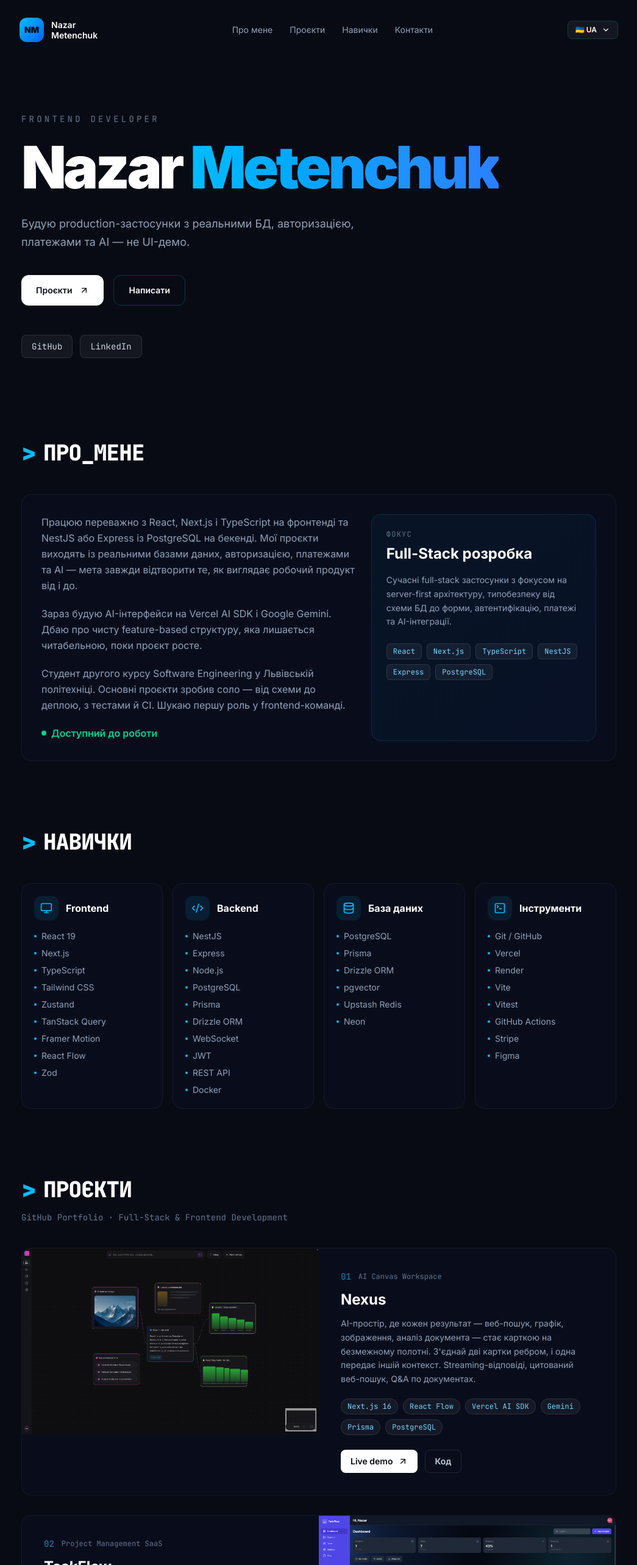
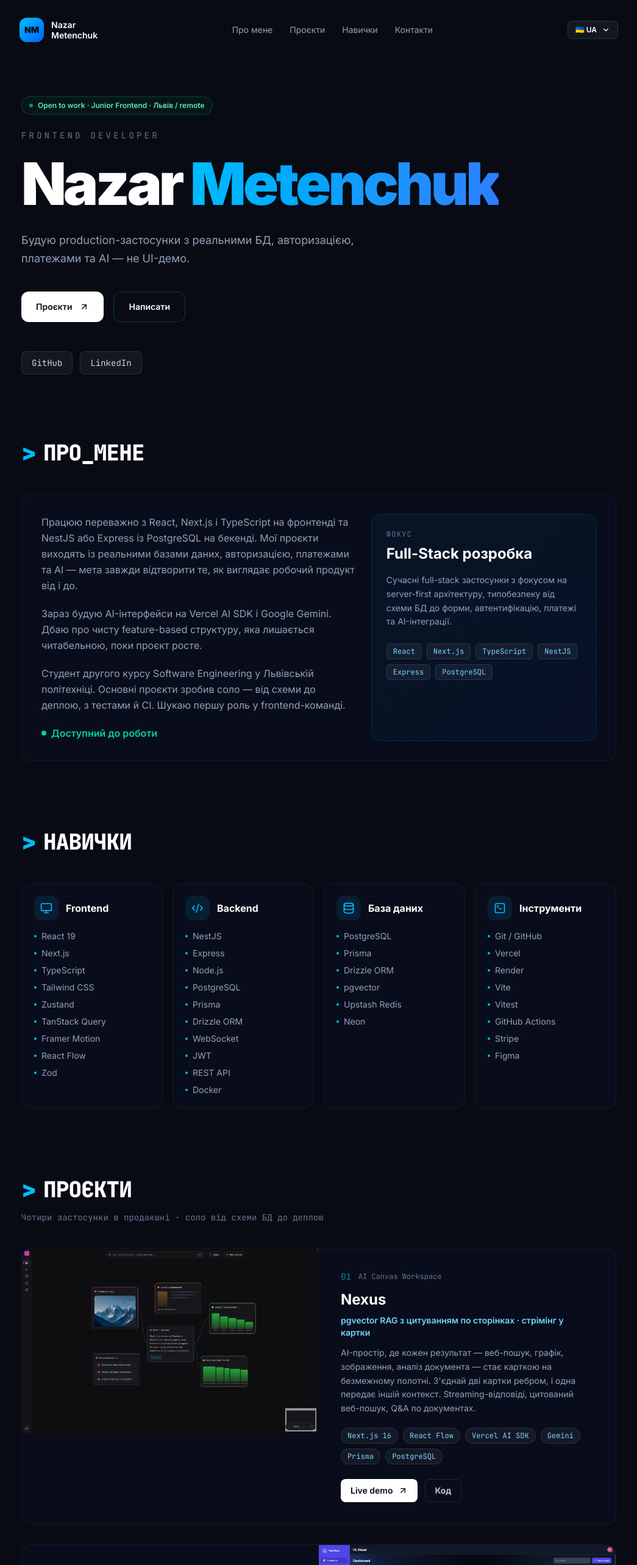
Before and after one commit to Metenchuk/portfolio, a Next.js app: page / in a window 1280 px wide. Shown: the top 2566 px of the page at 61% size, without its empty margins (117-1162 px from the left). Built offline with nearby package versions, Linux system fonts and the light colour scheme.

Commit message:
feat: improve hero badge, adjust projects impact and fix text copy

```diff
--- a/app/page.tsx
+++ b/app/page.tsx
@@ -5,14 +5,11 @@ import { motion } from "framer-motion";
 import { ArrowUpRight, Monitor, Code2, Database, TerminalSquare, ChevronDown } from "lucide-react";
 import Image from "next/image";
 
-/* ------------------------------------------------------------------ */
-/*  i18n content                                                      */
-/* ------------------------------------------------------------------ */
-
 type Lang = "ua" | "en";
 
 const t = {
   ua: {
+    heroBadge: "Open to work · Junior Frontend · Львів / remote",
     role: "FRONTEND DEVELOPER",
     tagline: "Будую production-застосунки з реальними БД, авторизацією, платежами та AI — не UI-демо.",
     nav: { about: "Про мене", work: "Проєкти", skills: "Навички", contact: "Контакти" },
@@ -35,7 +32,7 @@ const t = {
     aboutP3:
       "Студент другого курсу Software Engineering у Львівській політехніці. Основні проєкти зробив соло — від схеми до деплою, з тестами й CI. Шукаю першу роль у frontend-команді.",
     available: "Доступний до роботи",
-    workSub: "GitHub Portfolio · Full-Stack & Frontend Development",
+    workSub: "Чотири застосунки в продакшні · соло від схеми БД до деплою",
     live: "Live demo",
     source: "Код",
     qualitiesTech: "Технології",
@@ -57,9 +54,10 @@ const t = {
     ],
     contactSub: "FRONTEND DEVELOPER",
     contactText:
-      "Шукаю Junior / Trainee Frontend або Full-Stack роль, віддалено або у Львові. Доступний 25–30 год/тиждень. Якщо щось у роботах зачепило — пишіть.",
+      "Шукаю Junior Frontend або Full-Stack роль, віддалено або у Львові. Доступний 25–30 год/тиждень. Якщо щось у роботах зачепило — пишіть.",
   },
   en: {
+    heroBadge: "Open to work · Junior Frontend · Lviv / remote",
     role: "FRONTEND DEVELOPER",
     tagline: "I build production web apps with real databases, auth, payments and AI — not UI demos.",
     nav: { about: "About", work: "Work", skills: "Skills", contact: "Contact" },
@@ -82,7 +80,7 @@ const t = {
     aboutP3:
       "I'm a second-year Software Engineering student at Lviv Polytechnic, and I built my main projects solo — from schema to deploy, with tests and CI. I'm looking for my first role in a frontend team.",
     available: "Available for work",
-    workSub: "GitHub Portfolio · Full-Stack & Frontend Development",
+    workSub: "Four apps in production · solo, from DB schema to deploy",
     live: "Live demo",
     source: "Source",
     qualitiesTech: "Technologies",
@@ -104,7 +102,7 @@ const t = {
     ],
     contactSub: "FRONTEND DEVELOPER",
     contactText:
-      "Looking for a Junior / Trainee Frontend or Full-Stack role, remote or Lviv. Available 25–30 h/week. If something in my work caught your eye — feel free to reach out.",
+      "Looking for a Junior Frontend or Full-Stack role, remote or Lviv. Available 25–30 h/week. If something in my work caught your eye — feel free to reach out.",
   },
 } as const;
 
@@ -119,6 +117,7 @@ const projects = [
     title: "Nexus",
     subtitle: { ua: "AI Canvas Workspace", en: "AI Canvas Workspace" },
     image: "/nexus.png",
+    impact: { ua: "pgvector RAG з цитуванням по сторінках · стрімінг у картки", en: "pgvector RAG with page-level citations · streaming into cards" },
     description: {
       ua: "AI-простір, де кожен результат — веб-пошук, графік, зображення, аналіз документа — стає карткою на безмежному полотні. З'єднай дві картки ребром, і одна передає іншій контекст. Streaming-відповіді, цитований веб-пошук, Q&A по документах.",
       en: "AI workspace where every result — web search, chart, image, document analysis — becomes a card on an infinite canvas. Draw an edge between cards and one feeds the other as context. Streaming responses, cited web search, document Q&A.",
@@ -132,6 +131,7 @@ const projects = [
     title: "TaskFlow",
     subtitle: { ua: "Project Management SaaS", en: "Project Management SaaS" },
     image: "/taskflow.png",
+    impact: { ua: "Детермінований health-скоринг · Stripe-підписки · real-time чат", en: "Deterministic health scoring · Stripe subscriptions · real-time chat" },
     description: {
       ua: "Full-stack SaaS: Kanban-дошки, AI-генерація задач, health-скоринг проєктів і Stripe-білінг. Бекенд на NestJS + фронтенд на React, JWT-авторизація з трекінгом сесій, drag-and-drop дошка.",
       en: "Full-stack SaaS with Kanban boards, AI task generation, project health scoring and Stripe billing. NestJS backend + React frontend, JWT auth with device/session tracking, drag-and-drop board.",
@@ -145,6 +145,7 @@ const projects = [
     title: "MealMover",
     subtitle: { ua: "Food Delivery Platform", en: "Food Delivery Platform" },
     image: "/mealmover.png",
+    impact: { ua: "Фільтрація в SQL замість rate-limited API · трекінг без polling", en: "SQL filtering over a rate-limited API · order tracking without polling" },
     description: {
       ua: "Full-stack платформа доставки їжі: каталог ресторанів на React Server Components, фільтрація меню в SQL, persistent Zustand-кошик, повний checkout із серверним підрахунком сум, OAuth-вхід.",
       en: "Full-stack food delivery platform: restaurant catalog on React Server Components, menu filtering in SQL, persistent Zustand cart, full checkout with server-side order totals, OAuth sign-in.",
@@ -158,6 +159,7 @@ const projects = [
     title: "TicketDesk",
     subtitle: { ua: "Support Ticketing Platform", en: "Support Ticketing Platform" },
     image: "/ticketdesk.png",
+    impact: { ua: "Стан в URL · optimistic UI · Cmd+K · WebSocket-колаборація", en: "URL-driven state · optimistic UI · Cmd+K · WebSocket collaboration" },
     description: {
       ua: "Клавіатурний split-view інструмент для техпідтримки в стилі Linear: список тікетів ліворуч, деталь праворуч. Стан живе в URL для розшарюваних посилань, optimistic-оновлення статусів, командна палітра Cmd+K і real-time колаборація агентів через WebSockets.",
       en: "A keyboard-first split-view support tool inspired by Linear: ticket list on the left, detail on the right. State lives in the URL for shareable links, optimistic status updates, a Cmd+K command palette, and real-time agent collaboration over WebSockets.",
@@ -175,21 +177,6 @@ const skillGroups = [
   { icon: TerminalSquare, title: { ua: "Інструменти", en: "Tools & Workflow" }, items: ["Git / GitHub", "Vercel", "Render", "Vite", "Vitest", "GitHub Actions", "Stripe", "Figma"] },
 ];
 
-/* ------------------------------------------------------------------ */
-/*  Motion helpers                                                    */
-/* ------------------------------------------------------------------ */
-
-const reveal = {
-  hidden: { opacity: 0, y: 28 },
-  visible: { opacity: 1, y: 0 },
-};
-
-const stagger = {
-  hidden: {},
-  visible: { transition: { staggerChildren: 0.06, delayChildren: 0.1 } },
-};
-
-/* A section whose heading + content fade/slide in together as you reach it */
 function Section({
   id,
   heading,
@@ -199,6 +186,16 @@ function Section({
   heading: string;
   children: React.ReactNode;
 }) {
+  const reveal = {
+    hidden: { opacity: 0, y: 28 },
+    visible: { opacity: 1, y: 0 },
+  };
+
+  const stagger = {
+    hidden: {},
+    visible: { transition: { staggerChildren: 0.06, delayChildren: 0.1 } },
+  };
+
   return (
     <motion.section
       id={id}
@@ -220,10 +217,6 @@ function Section({
     </motion.section>
   );
 }
-
-/* ------------------------------------------------------------------ */
-/*  Language dropdown                                                 */
-/* ------------------------------------------------------------------ */
 
 function LangPicker({ lang, setLang }: { lang: Lang; setLang: (l: Lang) => void }) {
   const [open, setOpen] = useState(false);
@@ -281,10 +274,6 @@ function LangPicker({ lang, setLang }: { lang: Lang; setLang: (l: Lang) => void
   );
 }
 
-/* ------------------------------------------------------------------ */
-/*  Page                                                              */
-/* ------------------------------------------------------------------ */
-
 export default function Home() {
   const [scrolled, setScrolled] = useState(false);
   const [lang, setLang] = useState<Lang>("ua");
@@ -296,9 +285,18 @@ export default function Home() {
     return () => window.removeEventListener("scroll", onScroll);
   }, []);
 
+  const reveal = {
+    hidden: { opacity: 0, y: 28 },
+    visible: { opacity: 1, y: 0 },
+  };
+
+  const stagger = {
+    hidden: {},
+    visible: { transition: { staggerChildren: 0.06, delayChildren: 0.1 } },
+  };
+
   return (
     <div className="min-h-screen bg-[#080b14] text-slate-300 antialiased selection:bg-sky-400/25">
-      {/* Header */}
       <header className="sticky top-0 z-50 px-4 pt-4">
         <div
           className={`mx-auto flex max-w-5xl items-center justify-between rounded-2xl px-5 py-3 transition-all duration-300 ${
@@ -328,12 +326,21 @@ export default function Home() {
       </header>
 
       <main id="top" className="mx-auto max-w-5xl px-6">
-        {/* Hero */}
         <section className="flex min-h-[80vh] flex-col justify-center pb-24 pt-16">
+          <motion.div
+            initial={{ opacity: 0 }}
+            animate={{ opacity: 1 }}
+            transition={{ duration: 0.6 }}
+            className="mb-6 flex items-center gap-2 self-start rounded-full border border-emerald-400/25 bg-emerald-400/5 px-3 py-1.5 text-xs font-semibold text-emerald-300"
+          >
+            <span className="h-1.5 w-1.5 animate-pulse rounded-full bg-emerald-400" />
+            {L.heroBadge}
+          </motion.div>
+
           <motion.p
             initial={{ opacity: 0 }}
             animate={{ opacity: 1 }}
-            transition={{ duration: 0.6 }}
+            transition={{ duration: 0.6, delay: 0.1 }}
             className="mb-6 font-mono text-sm tracking-[0.3em] text-slate-500"
           >
             {L.role}
@@ -392,7 +399,6 @@ export default function Home() {
           </motion.div>
         </section>
 
-        {/* About */}
         <Section id="about" heading={L.sec.about}>
           <motion.div
             variants={reveal}
@@ -422,7 +428,6 @@ export default function Home() {
           </motion.div>
         </Section>
 
-        {/* Skills */}
         <Section id="skills" heading={L.sec.skills}>
           <motion.div variants={stagger} className="grid gap-4 sm:grid-cols-2 lg:grid-cols-4">
             {skillGroups.map((g) => {
@@ -454,7 +459,6 @@ export default function Home() {
           </motion.div>
         </Section>
 
-        {/* Work */}
         <Section id="work" heading={L.sec.work}>
           <motion.p variants={reveal} transition={{ duration: 0.5 }} className="-mt-8 mb-10 font-mono text-sm text-slate-500">
             {L.workSub}
@@ -483,6 +487,7 @@ export default function Home() {
                     <span className="font-mono text-xs text-slate-500">{p.subtitle[lang]}</span>
                   </div>
                   <h3 className="text-2xl font-bold text-white">{p.title}</h3>
+                  <p className="mt-2 text-sm font-semibold text-sky-300">{p.impact[lang]}</p>
                   <p className="mt-3 text-sm leading-relaxed text-slate-400">{p.description[lang]}</p>
                   <div className="mt-5 flex flex-wrap gap-2">
                     {p.tags.map((tag) => (
@@ -502,7 +507,6 @@ export default function Home() {
           </div>
         </Section>
 
-        {/* Personal traits + tech */}
         <Section heading={L.sec.qualities}>
           <motion.p variants={reveal} transition={{ duration: 0.5 }} className="mb-4 font-mono text-xs tracking-widest text-slate-500">
             {L.qualitiesTech}
@@ -537,7 +541,6 @@ export default function Home() {
           </motion.div>
         </Section>
 
-        {/* Contact */}
         <Section id="contact" heading={L.sec.contact}>
           <motion.div variants={reveal} transition={{ duration: 0.6, ease: "easeOut" }}>
             <h3 className="text-5xl font-black leading-[0.95] tracking-tighter sm:text-7xl">
```
